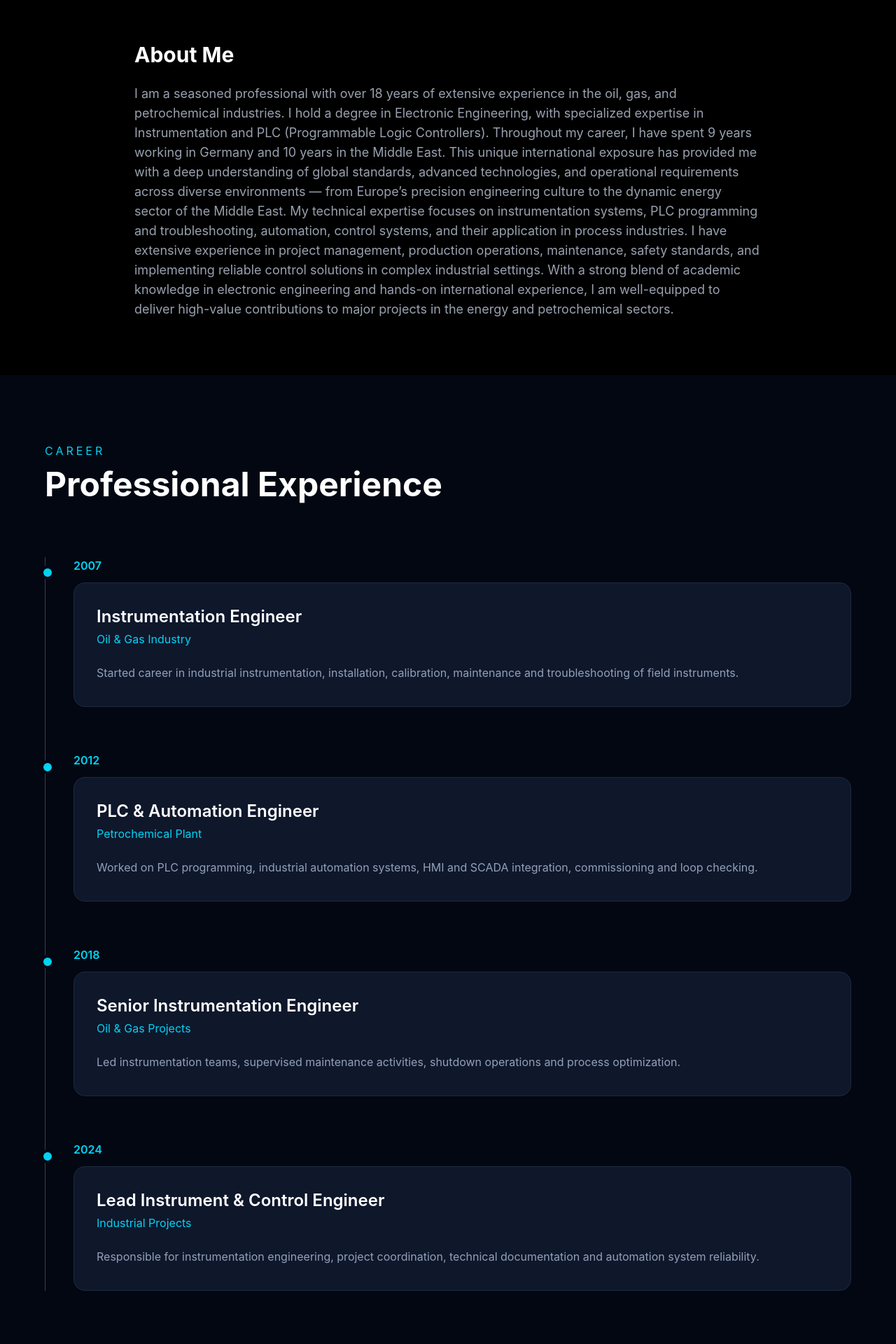
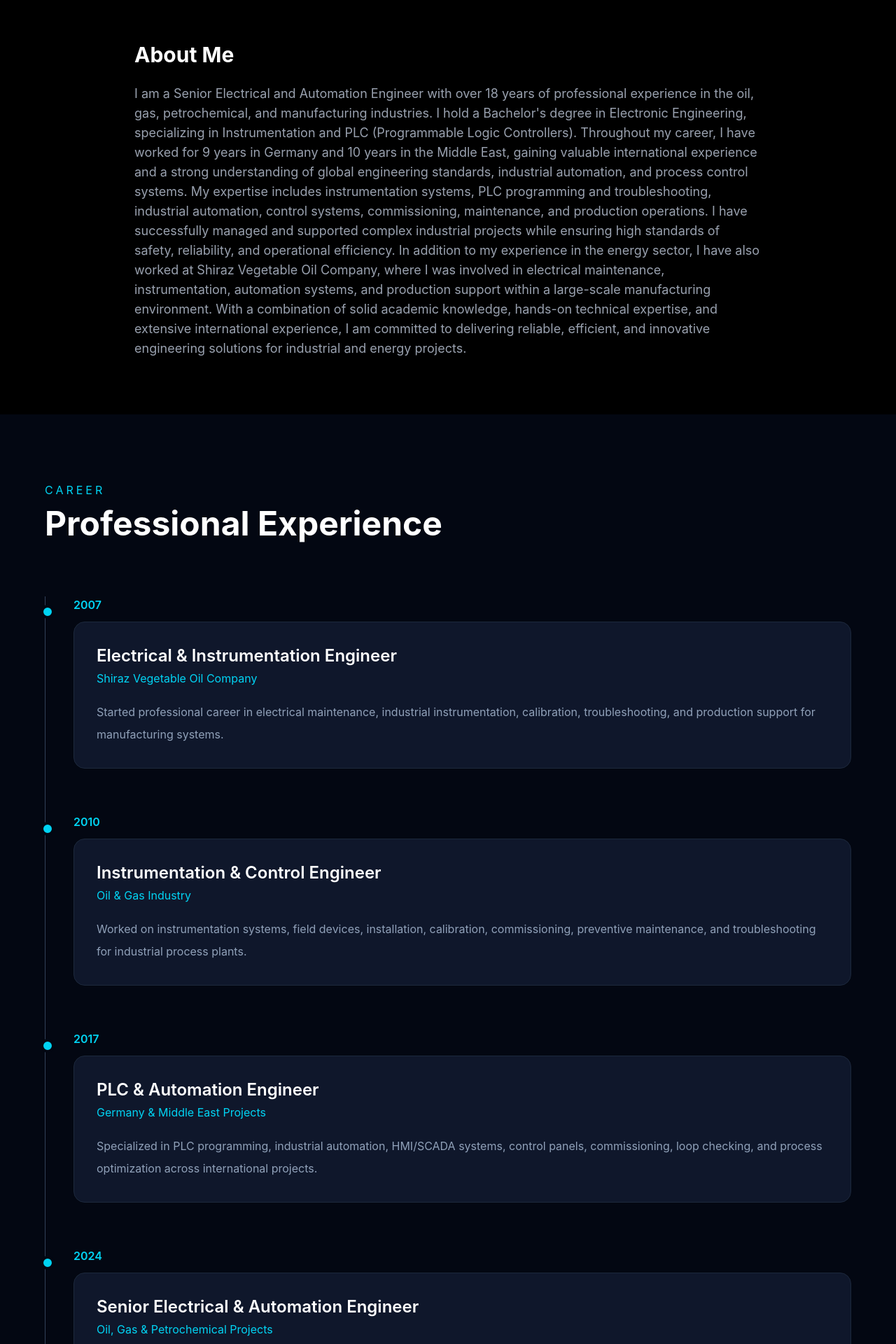
Before and after one commit to gitmit238/upwork-resume-1, a React (Vite) app: page / in a window 1280 px wide. Shown: the part 820-2740 px from the top of the page at 70% size. Built offline with nearby package versions, Linux system fonts and the light colour scheme.

Commit message:
add one section of work experience in section

```diff
--- a/src/components/About.jsx
+++ b/src/components/About.jsx
@@ -8,10 +8,16 @@ export default function About() {
         </h2>
 
         <p className="text-gray-400 leading-7 text-lg">
-          I am a seasoned professional with over 18 years of extensive experience in the oil, gas, and petrochemical industries. I hold a degree in Electronic Engineering, with specialized expertise in Instrumentation and PLC (Programmable Logic Controllers).
-Throughout my career, I have spent 9 years working in Germany and 10 years in the Middle East. This unique international exposure has provided me with a deep understanding of global standards, advanced technologies, and operational requirements across diverse environments — from Europe’s precision engineering culture to the dynamic energy sector of the Middle East.
-My technical expertise focuses on instrumentation systems, PLC programming and troubleshooting, automation, control systems, and their application in process industries. I have extensive experience in project management, production operations, maintenance, safety standards, and implementing reliable control solutions in complex industrial settings.
-With a strong blend of academic knowledge in electronic engineering and hands-on international experience, I am well-equipped to deliver high-value contributions to major projects in the energy and petrochemical sectors.
+          I am a Senior Electrical and Automation Engineer with over 18 years of professional experience in the oil, gas, petrochemical, and manufacturing industries. I hold a Bachelor's degree in Electronic Engineering, specializing in Instrumentation and PLC (Programmable Logic Controllers).
+
+Throughout my career, I have worked for 9 years in Germany and 10 years in the Middle East, gaining valuable international experience and a strong understanding of global engineering standards, industrial automation, and process control systems.
+
+My expertise includes instrumentation systems, PLC programming and troubleshooting, industrial automation, control systems, commissioning, maintenance, and production operations. I have successfully managed and supported complex industrial projects while ensuring high standards of safety, reliability, and operational efficiency.
+
+In addition to my experience in the energy sector, I have also worked at Shiraz Vegetable Oil Company, where I was involved in electrical maintenance, instrumentation, automation systems, and production support within a large-scale manufacturing environment.
+
+With a combination of solid academic knowledge, hands-on technical expertise, and extensive international experience, I am committed to delivering reliable, efficient, and innovative engineering solutions for industrial and energy projects.
+
         </p>
       </div>
     </section>
--- a/src/components/Experience.jsx
+++ b/src/components/Experience.jsx
@@ -1,31 +1,31 @@
 const experiences = [
   {
     year: "2007",
-    title: "Instrumentation Engineer",
+    title: "Electrical & Instrumentation Engineer",
+    company: "Shiraz Vegetable Oil Company",
+    description:
+      "Started professional career in electrical maintenance, industrial instrumentation, calibration, troubleshooting, and production support for manufacturing systems."
+  },
+  {
+    year: "2010",
+    title: "Instrumentation & Control Engineer",
     company: "Oil & Gas Industry",
     description:
-      "Started career in industrial instrumentation, installation, calibration, maintenance and troubleshooting of field instruments."
+      "Worked on instrumentation systems, field devices, installation, calibration, commissioning, preventive maintenance, and troubleshooting for industrial process plants."
   },
   {
-    year: "2012",
+    year: "2017",
     title: "PLC & Automation Engineer",
-    company: "Petrochemical Plant",
+    company: "Germany & Middle East Projects",
     description:
-      "Worked on PLC programming, industrial automation systems, HMI and SCADA integration, commissioning and loop checking."
-  },
-  {
-    year: "2018",
-    title: "Senior Instrumentation Engineer",
-    company: "Oil & Gas Projects",
-    description:
-      "Led instrumentation teams, supervised maintenance activities, shutdown operations and process optimization."
+      "Specialized in PLC programming, industrial automation, HMI/SCADA systems, control panels, commissioning, loop checking, and process optimization across international projects."
   },
   {
     year: "2024",
-    title: "Lead Instrument & Control Engineer",
-    company: "Industrial Projects",
+    title: "Senior Electrical & Automation Engineer",
+    company: "Oil, Gas & Petrochemical Projects",
     description:
-      "Responsible for instrumentation engineering, project coordination, technical documentation and automation system reliability."
+      "Leading instrumentation and automation engineering activities, supervising maintenance and shutdown operations, coordinating multidisciplinary teams, and delivering reliable control system solutions for large-scale industrial projects."
   }
 ];
 
```
